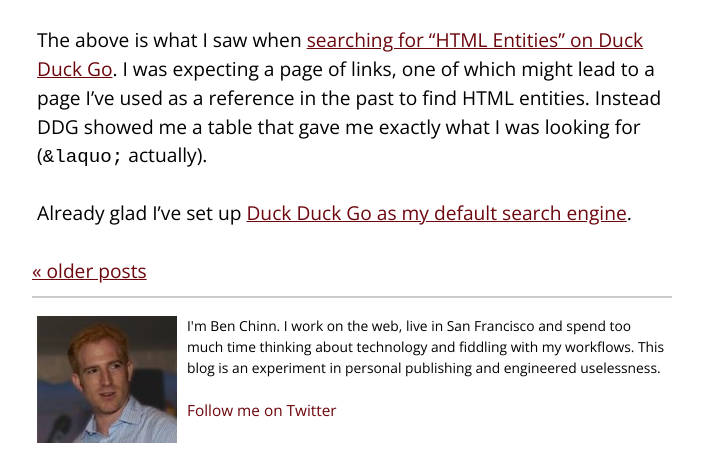
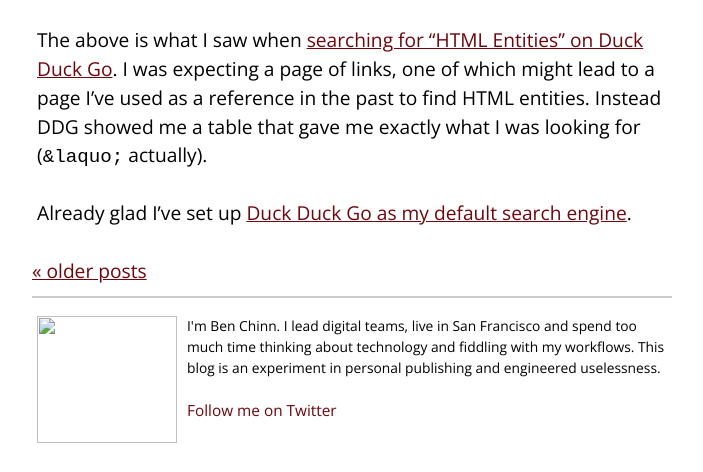
Before and after one commit to thechinnster/thechinnster.github.com, a Jekyll site: the page built from index.html, in a window 1280 px wide and 900 px high, scrolled down 4119 px, cut to the strip 428-900 px from the top of the window. Shown: the whole strip, without its empty margins (288-991 px from the left). Built offline with Jekyll 4.4.1, drawn with Linux system fonts in a browser that asks for light colours; the list of posts is cut into pages by our own code.

Commit message:
update profile

```diff
--- a/_layouts/default.html
+++ b/_layouts/default.html
@@ -38,7 +38,7 @@
 		<footer>
 			<section id="footInfo">
 			<img style="padding:0 10px 10px 0; float: left" src="/images/profile-tn.jpg" width="140" height="127" />
-			<p style="font-size: .9em; line-height: 1.5em;">I'm Ben Chinn. I work on the web, live in San Francisco and spend too much time thinking about technology and fiddling with my workflows.  This blog is an experiment in personal publishing and engineered uselessness.</p>
+			<p style="font-size: .9em; line-height: 1.5em;">I'm Ben Chinn. I lead digital teams, live in San Francisco and spend too much time thinking about technology and fiddling with my workflows.  This blog is an experiment in personal publishing and engineered uselessness.</p>
 			</section>
 			<ul id="footLinks">
 				<li><a href="http://twitter.com/thechinnster/">Follow me on Twitter</a></li>
```
Also changed, not shown: images/profile-tn.jpg (deleted), images/profile.tn.jpg (added).
